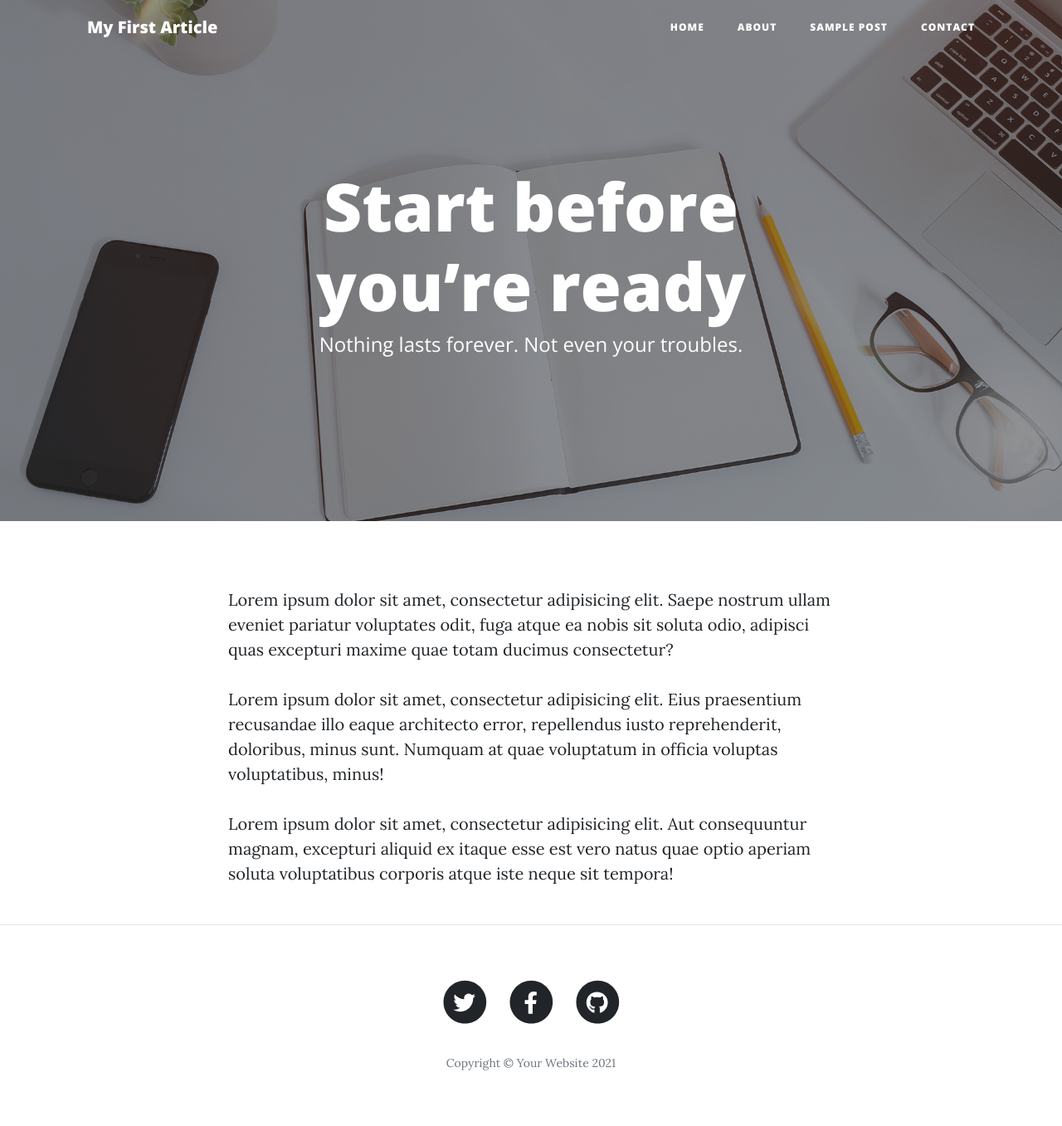
After one commit to shivam2206/myfirstarticle, a Flask app: page /about in a window 1280 px wide. The commit adds this page. Shown: the whole page at 83% size. Run offline with Flask 2, Linux system fonts and the light colour scheme; parts of the project's set-up code (start-up, migrations or seed data) failed here and were passed over.

Commit message:
Adding the following pages - + About Page + Changing quotes + Creating Independent Header template

```diff
--- /dev/null
+++ b/myfirstarticle/home/templates/home/about.html
@@ -0,0 +1,16 @@
+{% extends "header.html" %}
+
+{% block mainheading %} Start before you’re ready {% endblock %}
+{% block subheading %} Nothing lasts forever. Not even your troubles. {% endblock %}
+{% block content %}
+
+        <div class="container">
+            <div class="row">
+                <div class="col-lg-8 col-md-10 mx-auto">
+                    <p>Lorem ipsum dolor sit amet, consectetur adipisicing elit. Saepe nostrum ullam eveniet pariatur voluptates odit, fuga atque ea nobis sit soluta odio, adipisci quas excepturi maxime quae totam ducimus consectetur?</p>
+                    <p>Lorem ipsum dolor sit amet, consectetur adipisicing elit. Eius praesentium recusandae illo eaque architecto error, repellendus iusto reprehenderit, doloribus, minus sunt. Numquam at quae voluptatum in officia voluptas voluptatibus, minus!</p>
+                    <p>Lorem ipsum dolor sit amet, consectetur adipisicing elit. Aut consequuntur magnam, excepturi aliquid ex itaque esse est vero natus quae optio aperiam soluta voluptatibus corporis atque iste neque sit tempora!</p>
+                </div>
+            </div>
+        </div>
+{% endblock %}
--- a/myfirstarticle/home/views.py
+++ b/myfirstarticle/home/views.py
@@ -9,3 +9,8 @@ home = Blueprint('home',
 @home.route('/')
 def index():
     return render_template('home/home.html')
+
+
+@home.route('/about')
+def about():
+    return render_template('home/about.html')
--- a/myfirstarticle/templates/base.html
+++ b/myfirstarticle/templates/base.html
@@ -5,7 +5,7 @@
     <meta name="viewport" content="width=device-width, initial-scale=1, shrink-to-fit=no"/>
     <meta name="description" content=""/>
     <meta name="author" content=""/>
-    <title>My First Article</title>
+    <title>{{ config['APP_NAME'] }}</title>
     <link rel="icon" type="image/x-icon" href="{{ url_for('static', filename='/assets/favicon.ico') }}"/>
     <!-- Font Awesome icons (free version)-->
     <script src="https://use.fontawesome.com/releases/v5.15.3/js/all.js" crossorigin="anonymous"></script>
@@ -21,7 +21,7 @@
 <!-- Navigation-->
 <nav class="navbar navbar-expand-lg navbar-light fixed-top" id="mainNav">
     <div class="container">
-        <a class="navbar-brand" href="index.html">Start Bootstrap</a>
+        <a class="navbar-brand" href="{{ url_for('home.index') }}">{{ config['APP_NAME'] }}</a>
         <button class="navbar-toggler navbar-toggler-right" type="button" data-toggle="collapse"
                 data-target="#navbarResponsive" aria-controls="navbarResponsive" aria-expanded="false"
                 aria-label="Toggle navigation">
@@ -30,15 +30,59 @@
         </button>
         <div class="collapse navbar-collapse" id="navbarResponsive">
             <ul class="navbar-nav ml-auto">
-                <li class="nav-item"><a class="nav-link" href="index.html">Home</a></li>
-                <li class="nav-item"><a class="nav-link" href="about.html">About</a></li>
+                <li class="nav-item"><a class="nav-link" href="{{ url_for('home.index') }}">Home</a></li>
+                <li class="nav-item"><a class="nav-link" href="{{ url_for('home.about') }}">About</a></li>
                 <li class="nav-item"><a class="nav-link" href="post.html">Sample Post</a></li>
                 <li class="nav-item"><a class="nav-link" href="contact.html">Contact</a></li>
             </ul>
         </div>
     </div>
 </nav>
+
+{% block header %}
+{% endblock %}
+
 {% block content %}
+{% endblock %}
+
+{% block footer %}
+<hr/>
+<!-- Footer-->
+<footer>
+    <div class="container">
+        <div class="row">
+            <div class="col-lg-8 col-md-10 mx-auto">
+                <ul class="list-inline text-center">
+                    <li class="list-inline-item">
+                        <a href="#!">
+                                    <span class="fa-stack fa-lg">
+                                        <i class="fas fa-circle fa-stack-2x"></i>
+                                        <i class="fab fa-twitter fa-stack-1x fa-inverse"></i>
+                                    </span>
+                        </a>
+                    </li>
+                    <li class="list-inline-item">
+                        <a href="#!">
+                                    <span class="fa-stack fa-lg">
+                                        <i class="fas fa-circle fa-stack-2x"></i>
+                                        <i class="fab fa-facebook-f fa-stack-1x fa-inverse"></i>
+                                    </span>
+                        </a>
+                    </li>
+                    <li class="list-inline-item">
+                        <a href="#!">
+                                    <span class="fa-stack fa-lg">
+                                        <i class="fas fa-circle fa-stack-2x"></i>
+                                        <i class="fab fa-github fa-stack-1x fa-inverse"></i>
+                                    </span>
+                        </a>
+                    </li>
+                </ul>
+                <p class="copyright text-muted">Copyright &copy; Your Website 2021</p>
+            </div>
+        </div>
+    </div>
+</footer>
 {% endblock %}
 <!-- Bootstrap core JS-->
 <script src="https://code.jquery.com/jquery-3.5.1.min.js"></script>
--- /dev/null
+++ b/myfirstarticle/templates/header.html
@@ -0,0 +1,22 @@
+{% extends "base.html" %}
+
+{% block header %}
+
+
+<!-- Page Header-->
+<header class="masthead" style="background-image: url('{{ url_for('static', filename='/assets/img/home-bg.jpg') }}')">
+    <div class="overlay"></div>
+    <div class="container">
+        <div class="row">
+            <div class="col-lg-8 col-md-10 mx-auto">
+                <div class="site-heading">
+                    <h1>{% block mainheading %} BELIEVE IN YOURSELF {% endblock %}</h1>
+                    <span class="subheading">{% block subheading %} The only place you find success before work is in the dictionary {% endblock %}</span>
+                </div>
+            </div>
+        </div>
+    </div>
+</header>
+{% endblock %}
+{% block content %}
+{% endblock %}
```
Also changed, not shown: myfirstarticle/home/templates/home/home.html (+12 -59 lines).
